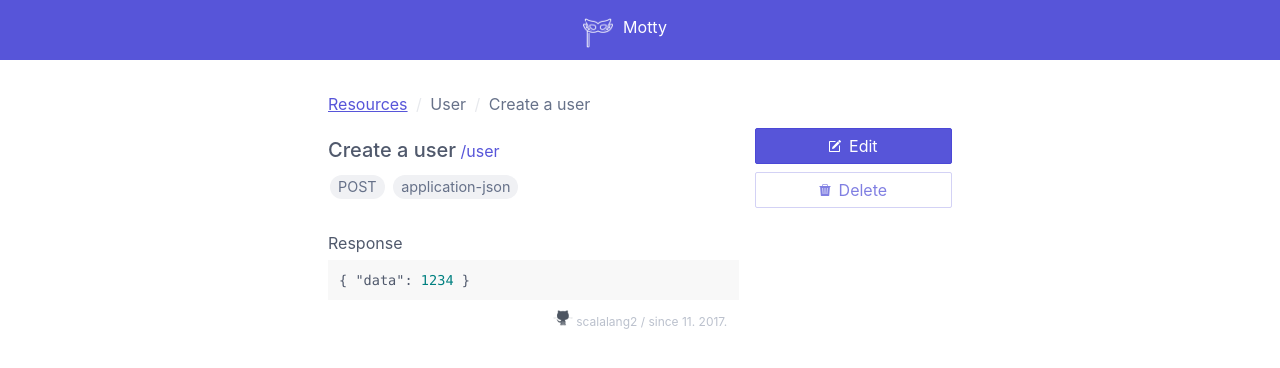
After one commit to cailhuiris/motty, a Django app: template motty/app/templates/app/action/view.html in a window 1280 px wide. The commit adds this page. Shown: the top 368 px of the page. Run offline with Django 3.2, Linux system fonts and the light colour scheme; the template is opened without the code that fills it, so the values that code supplies are empty; style sheets or scripts are compiled from the project's sources; some libraries are stand-ins or nearby versions; some web fonts are replaced.

Commit message:
created view page

```diff
--- a/motty/app/static/styles/main.scss
+++ b/motty/app/static/styles/main.scss
@@ -233,6 +233,51 @@ footer {
     }
 }
 
+#action-view {
+    .breadcrumb-item a {
+        color: $text-primary;
+        text-decoration: underline;
+    }
+    .detail {
+        .detail-header {
+            margin-top: 10px;
+            h3 {
+                display: inline-block;
+                margin: 0px;
+                font-size: 20px;
+            }
+            .url {
+                color: $text-primary;
+            }
+        }
+        .detail-chips {
+            margin-top: 10px;
+        }
+    }
+    .response-area {
+        margin-top: 30px;
+
+        pre {
+            margin: 5px 0 0 0;
+            code {
+                color: $default-text-color;
+                background: none;
+            }
+        }
+    }
+    .tools {
+        .btn {
+            .ion {
+                margin-right: 8px;
+            }
+            &.btn-danger {
+                border-color: lighten($text-primary, 30);
+                color: lighten($text-primary, 10);
+            }
+        }
+    }
+}
+
 /* components */
 .btn {
     cursor: pointer;
--- a/motty/app/templates/app/action/create.html
+++ b/motty/app/templates/app/action/create.html
@@ -18,9 +18,10 @@
                     <input type="text" class="form-input title-input" placeholder="Title!">
                 </div>
                 <div class="form-group">
+                    <label class="form-label">URL</label>
                     <div class="input-group">
-                        <span class="input-group-addon">/user/</span>
-                        <input type="text" class="form-input url-input" placeholder="new_url">
+                        <span class="input-group-addon">/user</span>
+                        <input type="text" class="form-input url-input" value="/">
                     </div>
                 </div>
                 <div class="columns">
--- /dev/null
+++ b/motty/app/templates/app/action/view.html
@@ -0,0 +1,62 @@
+{% extends 'app/base.html' %}
+
+{% block content %}
+<div id="action-view" class="columns">
+    <div class="column col-6 col-sm-12 col-mx-auto">
+        <div class="columns">
+            <div class="column col-12 col-mx-auto">
+                <ul class="breadcrumb">
+                    <li class="breadcrumb-item">
+                        <a href="/">Resources</a>
+                    </li>
+                    <li class="breadcrumb-item">
+                        User
+                    </li>
+                    <li class="breadcrumb-item">
+                        Create a user
+                    </li>
+                </ul>
+            </div>
+        </div>
+        <div class="columns">
+            <div class="column col-8 col-sm-12">
+                <div class="columns detail">
+                    <div class="column col-12 detail-header">
+                        <h3>Create a user</h3>
+                        <span class="url">/user</span>
+                    </div>
+                    <div class="column col-12 detail-chips">
+                        <span class="chip">POST</span>
+                        <span class="chip">application-json</span>
+                    </div>
+                    <div class="column col-12">
+                        <div class="response-area">
+                            <label>Response</label>
+                            <pre id="response"><code class="json">{ "data": 1234 }</code></pre>
+                        </div>
+                    </div>
+                </div>
+            </div>
+            <div class="column tools col-4 col-sm-12 col-ml-auto">
+                <div class="form-group">
+                    <button type="button" class="btn btn-block btn-primary"><i class="ion ion-compose"></i>Edit</button>
+                </div>
+                <div class="form-group">
+                    <button type="button" class="btn btn-block btn-danger"><i class="ion ion-trash-a"></i>Delete</button>
+                </div>
+                {% comment %} <div class="form-group">
+                    <input type="text" class="form-input" placeholder="type action name">
+                </div>
+                <div class="form-group">
+                    <button type="button" class="btn btn-block btn-danger" disabled><i class="ion ion-trash-a"></i>Delete</button>
+                </div> {% endcomment %}
+            </div>
+        </div>
+    </div>
+</div>
+<script>
+    $("#response").each( function (i, block) {
+        hljs.highlightBlock(block);
+    });
+</script>
+{% endblock %}
--- a/motty/app/urls.py
+++ b/motty/app/urls.py
@@ -4,6 +4,7 @@ from . import views
 urlpatterns = [
     url(r'^app/$', views.index, name = "index_view"),
     url(r'^app/action/create', views.create_action_view, name='create_action_view'),
+    url(r'^app/action/([0-9]{1,})/view', views.action_view, name='action_view'),
 
     url(r'^motty/api/actions', views.actions, name = "actions"),
     url(r'^motty/api/action$', views.create_new_action, name = "create_new_action"),
--- a/motty/app/views.py
+++ b/motty/app/views.py
@@ -24,6 +24,9 @@ def index(request):
 
 def create_action_view(request):
     return render(request,'app/action/create.html')
+
+def action_view(request, id):
+    return render(request, 'app/action/view.html')
 
 # api requests.
 @api_view(['GET'])
```
Also changed, not shown: motty/app/static/styles/main.css (+20 -0 lines), 1 other file.
